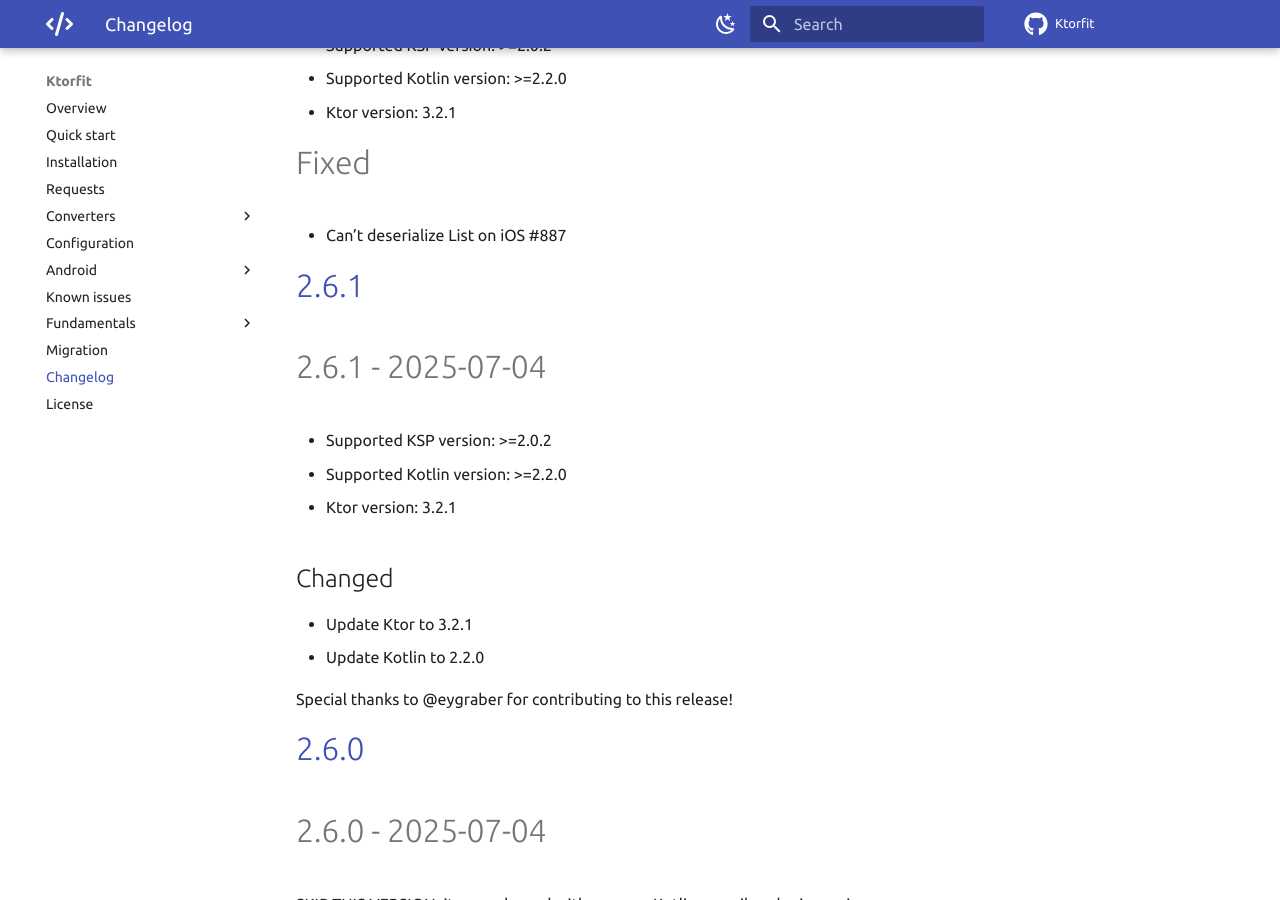
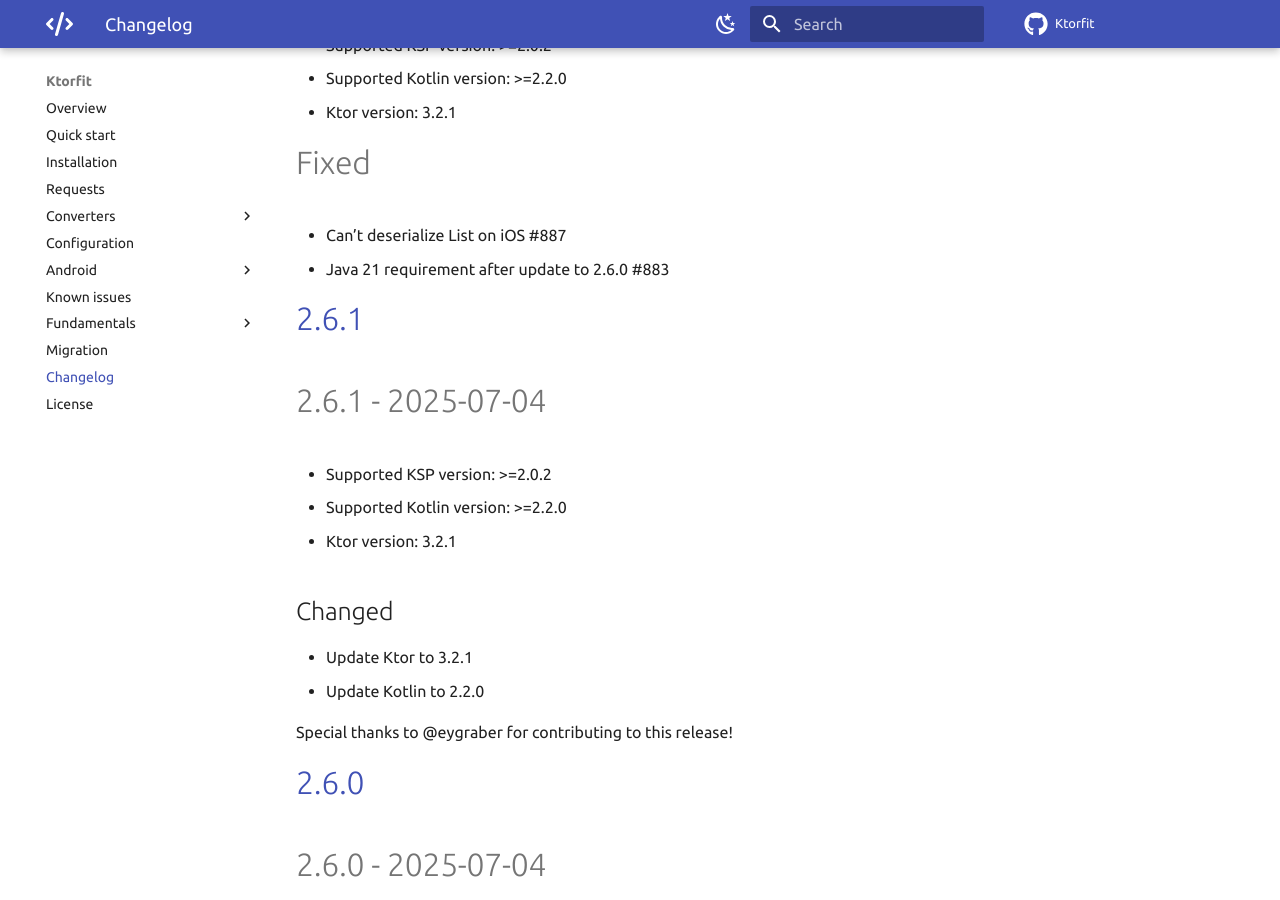
Before and after one commit to Foso/Ktorfit, an MkDocs documentation site: the page built from docs/CHANGELOG.md, in a window 1280 px wide and 900 px high, scrolled down 470 px. Built offline with MkDocs 1.6.1 and Material for MkDocs 9.7.7, drawn with Linux system fonts in a browser that asks for light colours; comment, search, counter and statistics services are not loaded.

```diff
--- a/docs/CHANGELOG.md
+++ b/docs/CHANGELOG.md
@@ -17,6 +17,7 @@
 
 # Fixed
 - Can't deserialize List on iOS #887
+- Java 21 requirement after update to 2.6.0 #883
 
 # [2.6.1]()
 
```
